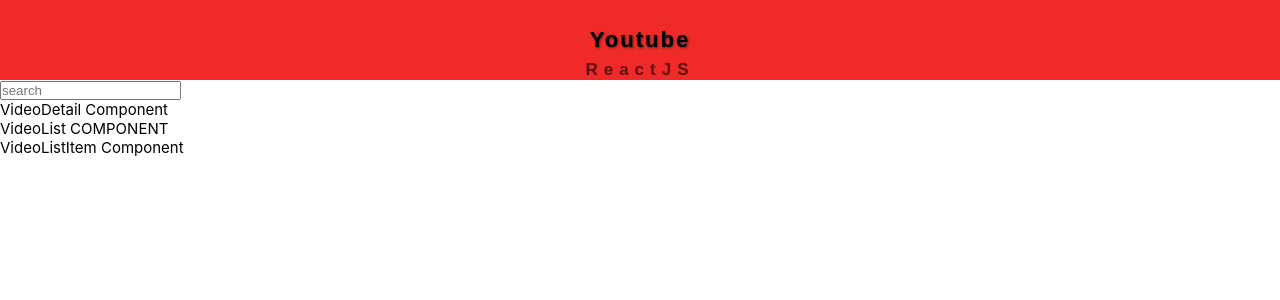
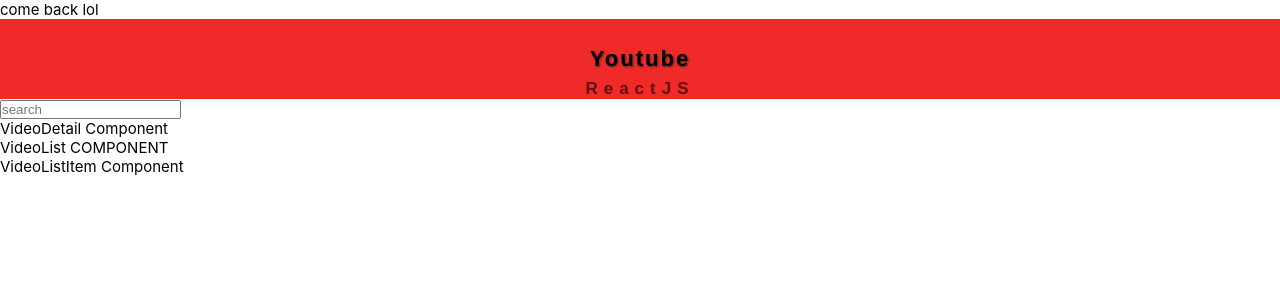
Before and after one commit to bel7aG/react-youtube-app, a React (Create React App) app: page / in a window 1280 px wide. Shown: the top 300 px of the page. Built offline with nearby package versions, Linux system fonts and the light colour scheme.

Commit message:
back to play with bel7aG-youtube-app repo

```diff
--- a/src/App.js
+++ b/src/App.js
@@ -5,6 +5,7 @@
   render() {
     return (
       <div className="App">
+        come back lol
         <Header />
         <SearchBar />
         <VideoDetail />
```
